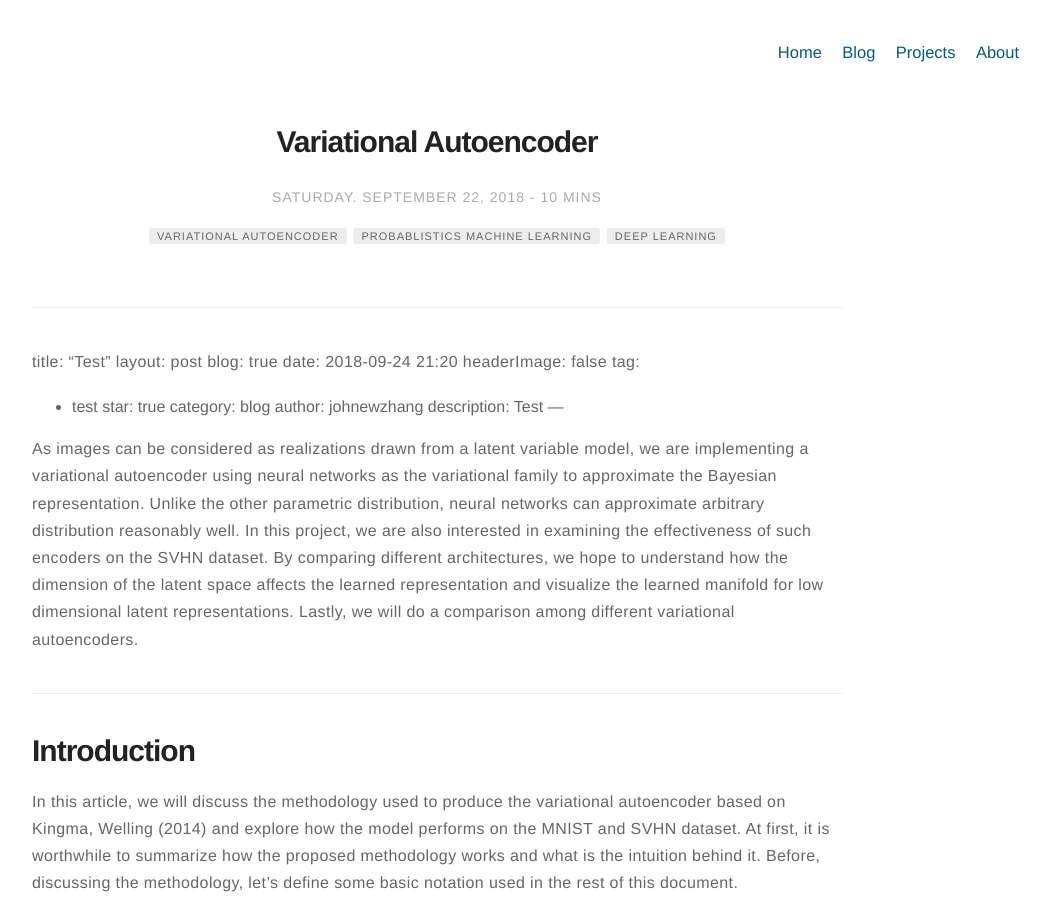
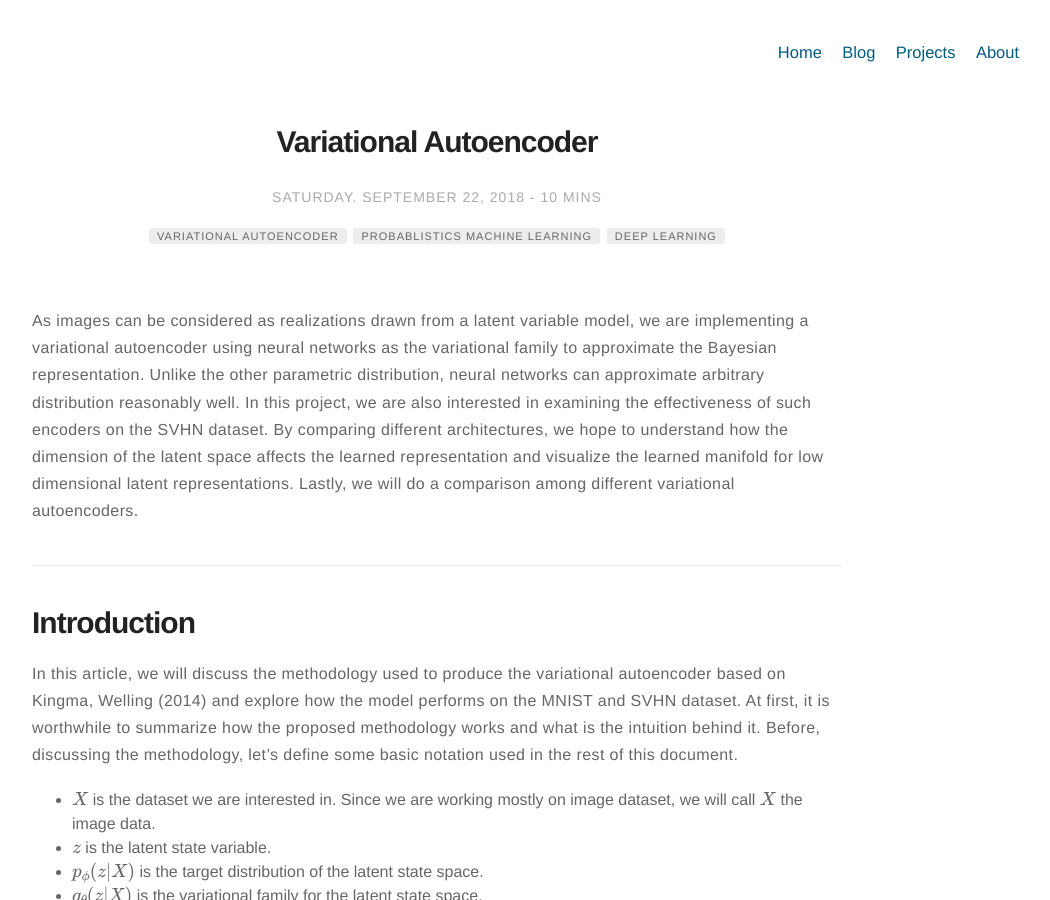
Before and after one commit to WizardKingZ/WizardKingZ.github.io, a Jekyll site: the page built from _posts/2018-09-22-VAE.markdown, in a window 1280 px wide and 900 px high. Shown: the whole window, without its empty margins (203-1253 px from the left). Built offline with Jekyll 4.4.1, drawn with Linux system fonts in a browser that asks for light colours; formulas are drawn with MathJax 3.

Commit message:
Update 2018-09-22-VAE.markdown

```diff
--- a/_posts/2018-09-22-VAE.markdown
+++ b/_posts/2018-09-22-VAE.markdown
@@ -13,20 +13,6 @@ description: "Variational Autoencoder"
 category: project
 author: projohnewzhang
 externalLink: false
----
-
----
-title: "Test"
-layout: post
-blog: true
-date: 2018-09-24 21:20
-headerImage: false
-tag:
-- test
-star: true
-category: blog
-author: johnewzhang
-description: Test
 ---
 
 As images can be considered as realizations drawn from a latent variable model, we are implementing a variational autoencoder using neural networks as the variational family to approximate the Bayesian representation. Unlike the other parametric distribution, neural networks can approximate arbitrary distribution reasonably well. In this project, we are also interested in examining the effectiveness of such encoders on the SVHN dataset. By comparing different architectures, we hope to understand how the dimension of the latent space affects the learned representation and visualize the learned manifold for low dimensional latent representations. Lastly, we will do a comparison among different variational autoencoders.
```
